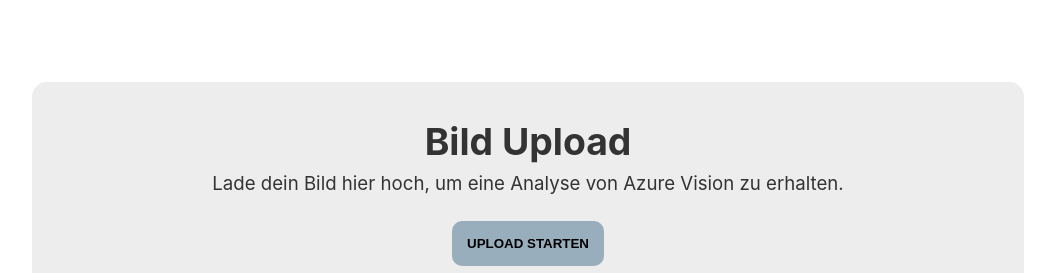
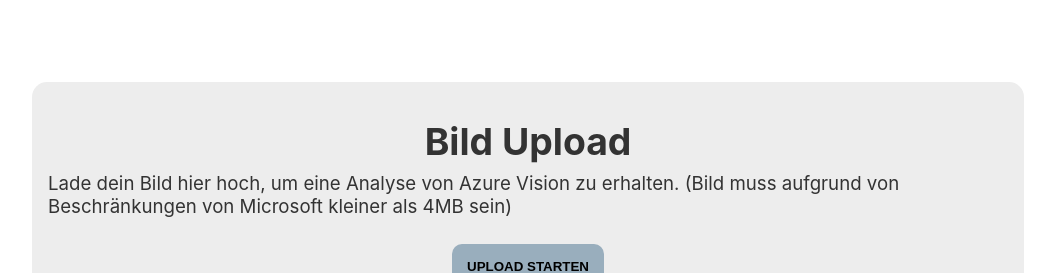
Before and after one commit to laurall11/CC_ComputerVision, an Angular app in the folder CV_FE/cv-frontend/: page / in a window 1280 px wide. Shown: the top 273 px of the page, without its empty margins (112-1167 px from the left). Built offline with nearby package versions, Linux system fonts and the light colour scheme.

Commit message:
max image file size check

```diff
--- a/CV_FE/cv-frontend/src/app/app.component.html
+++ b/CV_FE/cv-frontend/src/app/app.component.html
@@ -166,7 +166,7 @@
 
     <!-- Upload -->
     <h1>Bild Upload</h1>
-    <p>Lade dein Bild hier hoch, um eine Analyse von Azure Vision zu erhalten.</p>
+    <p>Lade dein Bild hier hoch, um eine Analyse von Azure Vision zu erhalten. (Bild muss aufgrund von Beschränkungen von Microsoft kleiner als 4MB sein)</p>
 
     <div class="card-container">
         <input type="file" accept="image/*" name="uploadfile" id="img-upload" (change)="onFileUpload($event)" style="display: none;" />
--- a/CV_FE/cv-frontend/src/app/app.component.ts
+++ b/CV_FE/cv-frontend/src/app/app.component.ts
@@ -36,6 +36,10 @@ onFileUpload(files: Event){
   this.fileToUpload = files.target;
   this.fileToUpload = this.fileToUpload.files.item(0);
 
+  //check if image is too big
+  if (this.fileToUpload.size < 4194304 || this.fileToUpload < 1) {
+
+
     //show uploaded image immediately
     var reader = new FileReader();
 
@@ -55,6 +59,9 @@ onFileUpload(files: Event){
       //get created audio
       this.getAudio();
     });
+  } else {
+    console.log("Image is too big");
+  }
   }
 
 
```
Lines whose indentation alone changed are shown as unchanged.
